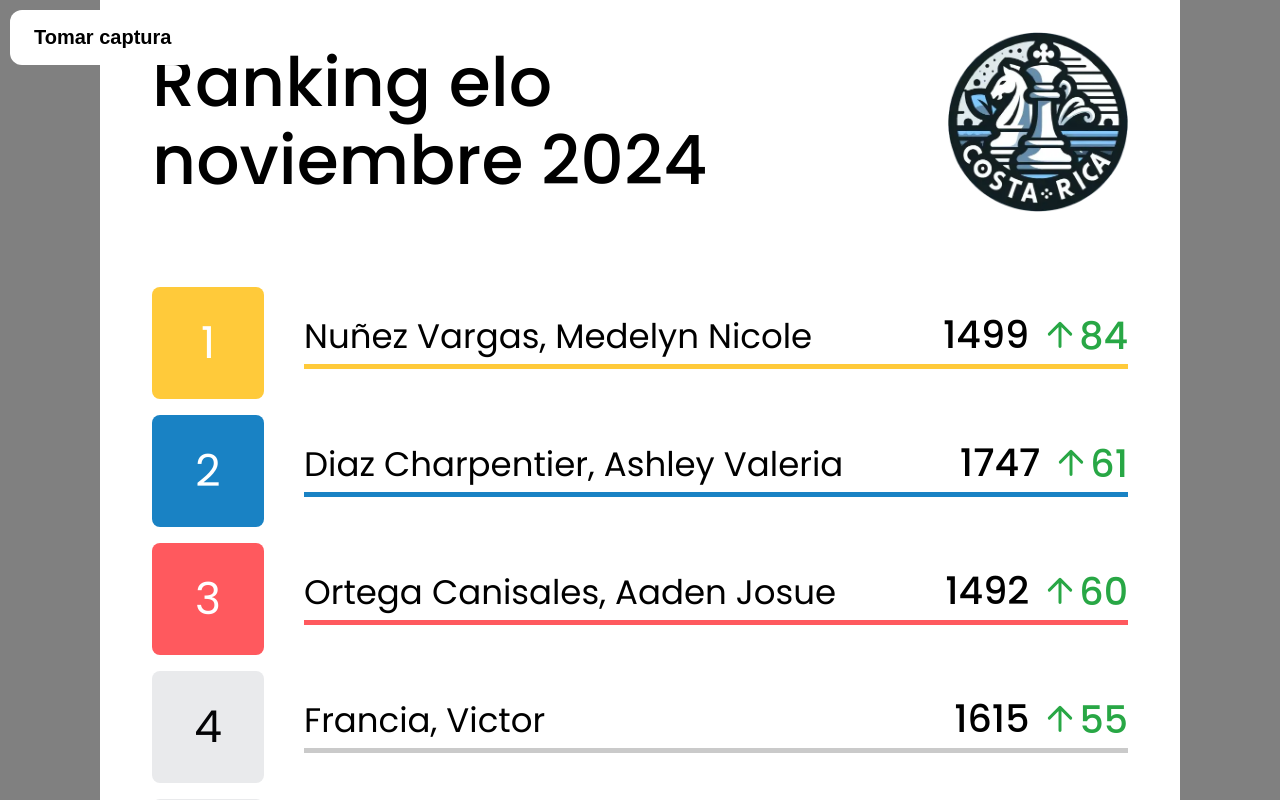
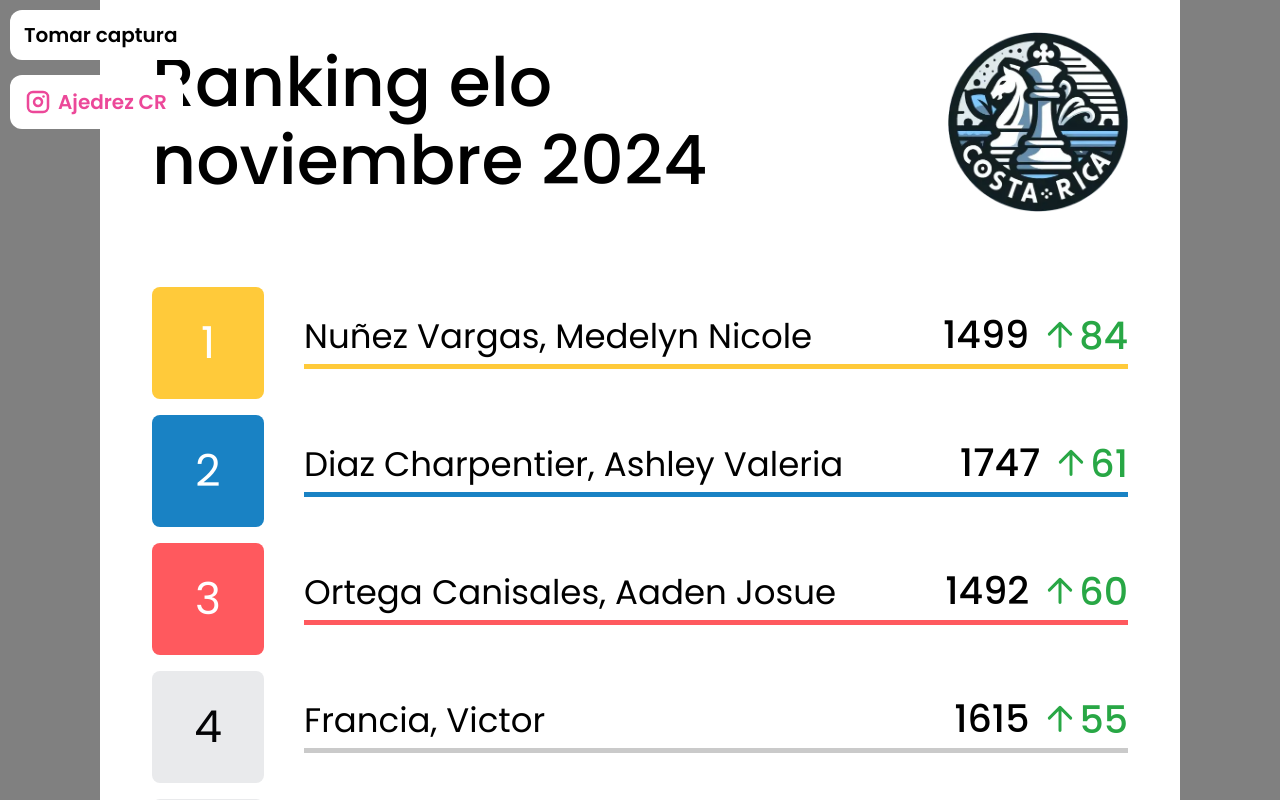
Before and after one commit to Justin-Cordoba/Ranking-Elo, a plain HTML site: page index.html in a window 1280 px wide. Drawn offline with nearby package versions, Linux system fonts and the light colour scheme.

Commit message:
button-social

```diff
--- a/index.html
+++ b/index.html
@@ -14,9 +14,16 @@
   </head>
 
   <body>
-    <button class="button-capture" onclick="takeScreenShot()">
-      Tomar captura
-    </button>
+    <a class="button-capture" onclick="takeScreenShot()"> Tomar captura </a>
+
+    <a
+      target="_blank"
+      href="https://www.instagram.com/ajedrezcostarica/"
+      class="button-social"
+    >
+      <img src="/insta.svg" alt="" />
+      Ajedrez CR
+    </a>
 
     <div id="ranking-elo">
       <div class="header">
--- a/styles.css
+++ b/styles.css
@@ -17,11 +17,30 @@ body {
   min-height: 100dvh;
   overflow: auto;
   background-color: gray;
-  font-family: 'Poppins', sans-serif;
+  font-family: "Poppins", sans-serif;
+}
+
+.button-social {
+  text-decoration: none;
+  display: flex;
+  align-items: center;
+  gap: 8px;
+  color: #ec4899;
+  padding: 10px 14px;
+  border-radius: 12px;
+  background-color: white;
+  cursor: pointer;
+  font-weight: 600;
+  outline: none;
+  border: 2px solid transparent;
+  font-size: 20px;
+  position: absolute;
+  top: 75px;
+  left: 10px;
 }
 
 .button-capture {
-  padding: 16px 24px;
+  padding: 10px 14px;
   border-radius: 12px;
   background-color: white;
   cursor: pointer;
```
Also changed, not shown: insta.svg (added).
